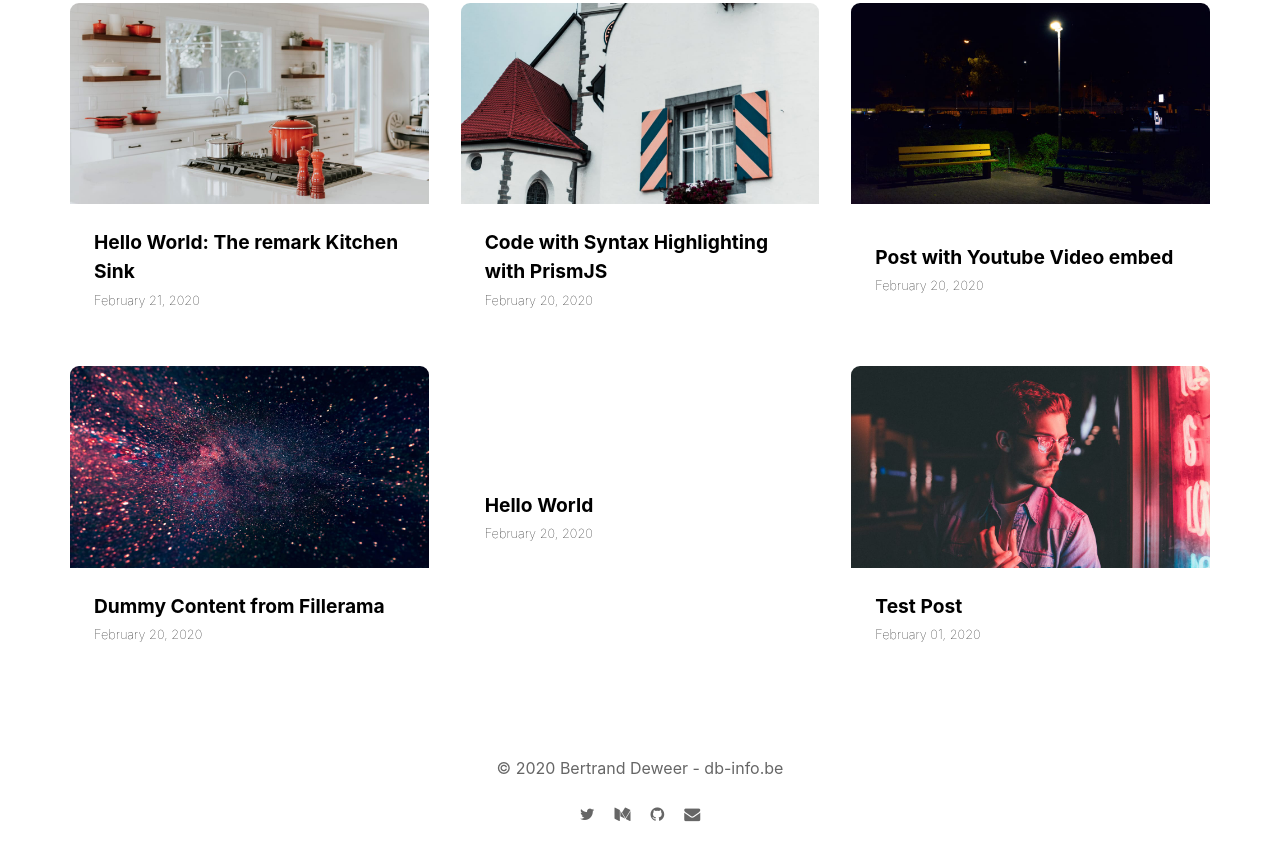
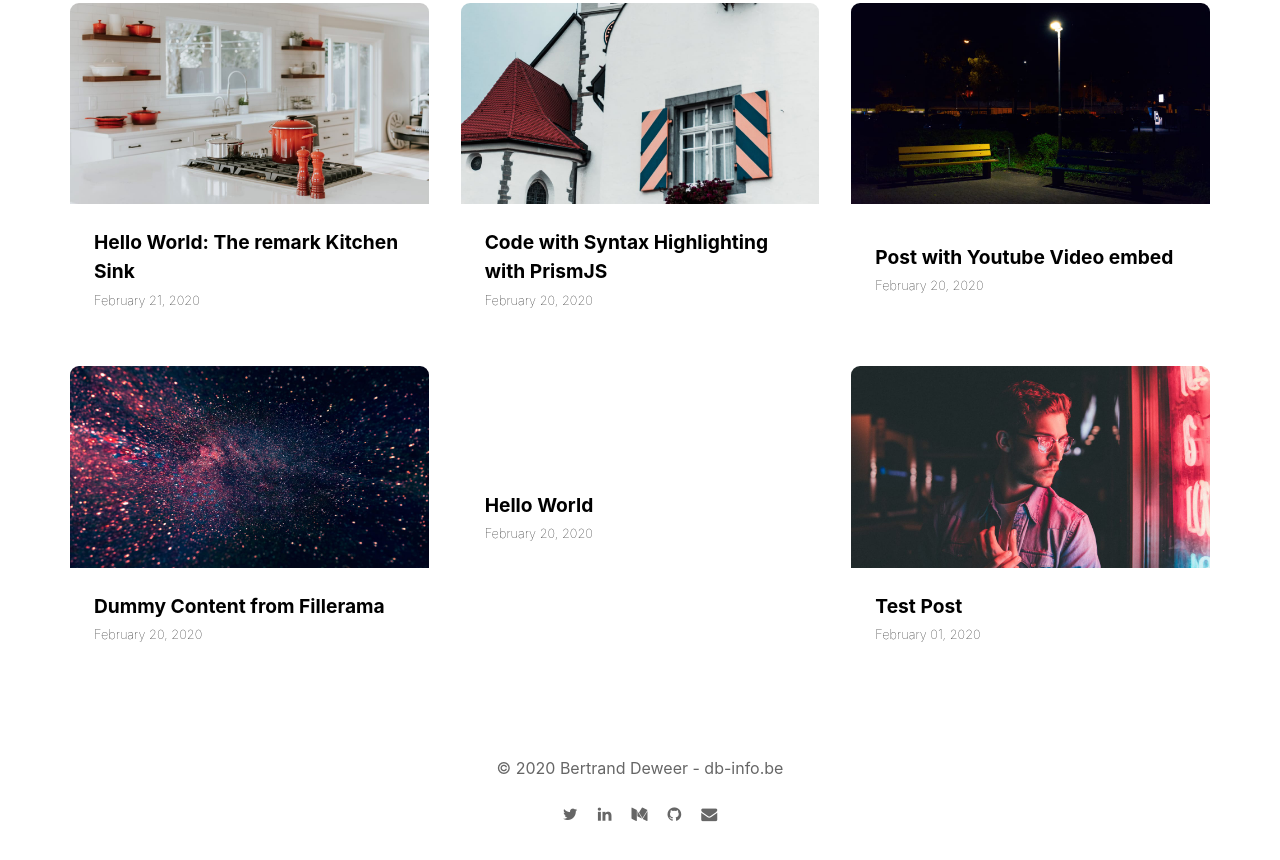
Before and after one commit to geniusit/db-info, a Gatsby site: page / in a window 1280 px wide. Shown: the part 704-1564 px from the top of the page. Built offline with nearby package versions, Linux system fonts and the light colour scheme; Gatsby itself is replaced by a stand-in of ours.

Commit message:
linkedin

```diff
--- a/src/components/socials.js
+++ b/src/components/socials.js
@@ -5,6 +5,11 @@ export default () => (
     <div className="iconRs">
       <a href="https://twitter.com/BertrandDeweer">
         <i className="fa fa-twitter "></i>
+      </a>
+    </div>
+    <div className="iconRs">
+      <a href="https://www.linkedin.com/in/bertrand-deweer-9358b387/">
+        <i className="fa fa-linkedin "></i>
       </a>
     </div>
     <div className="iconRs">
```
